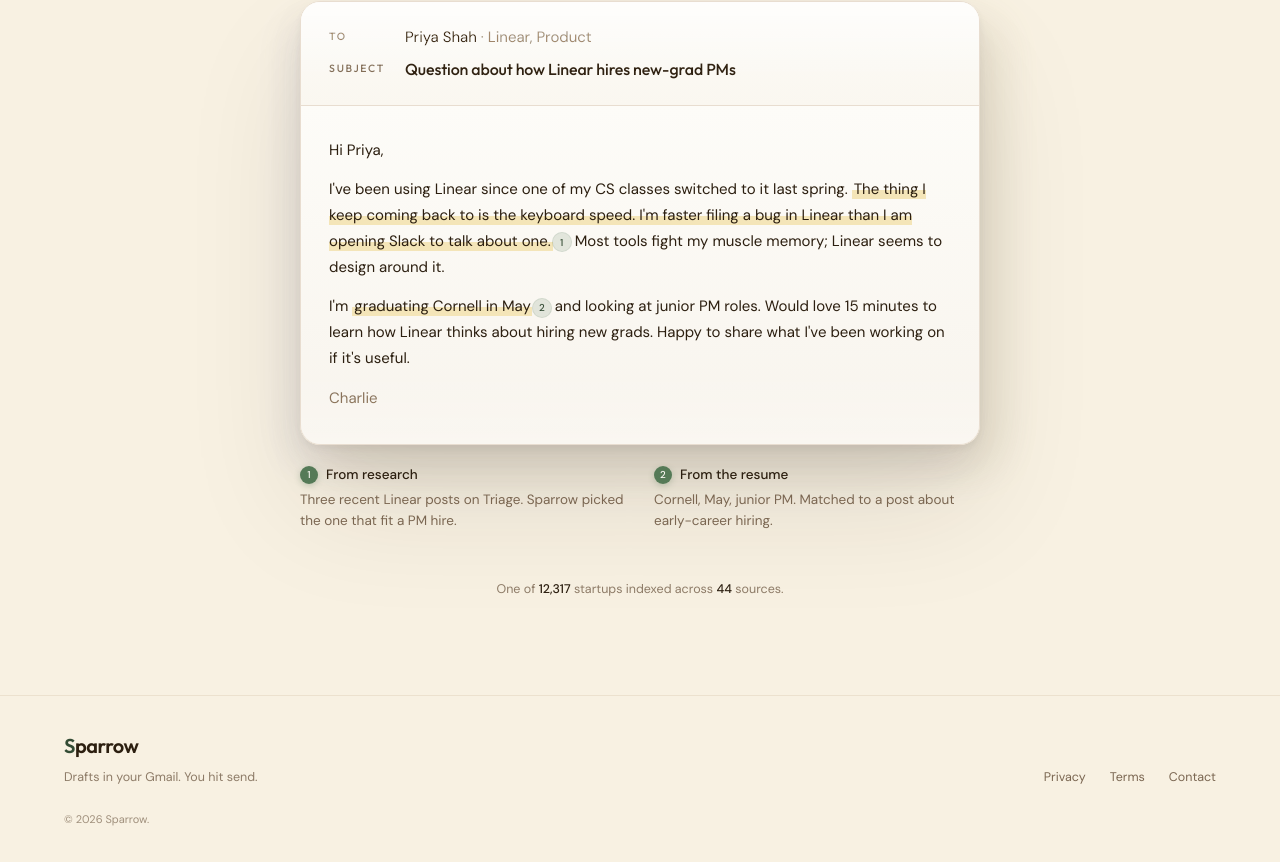
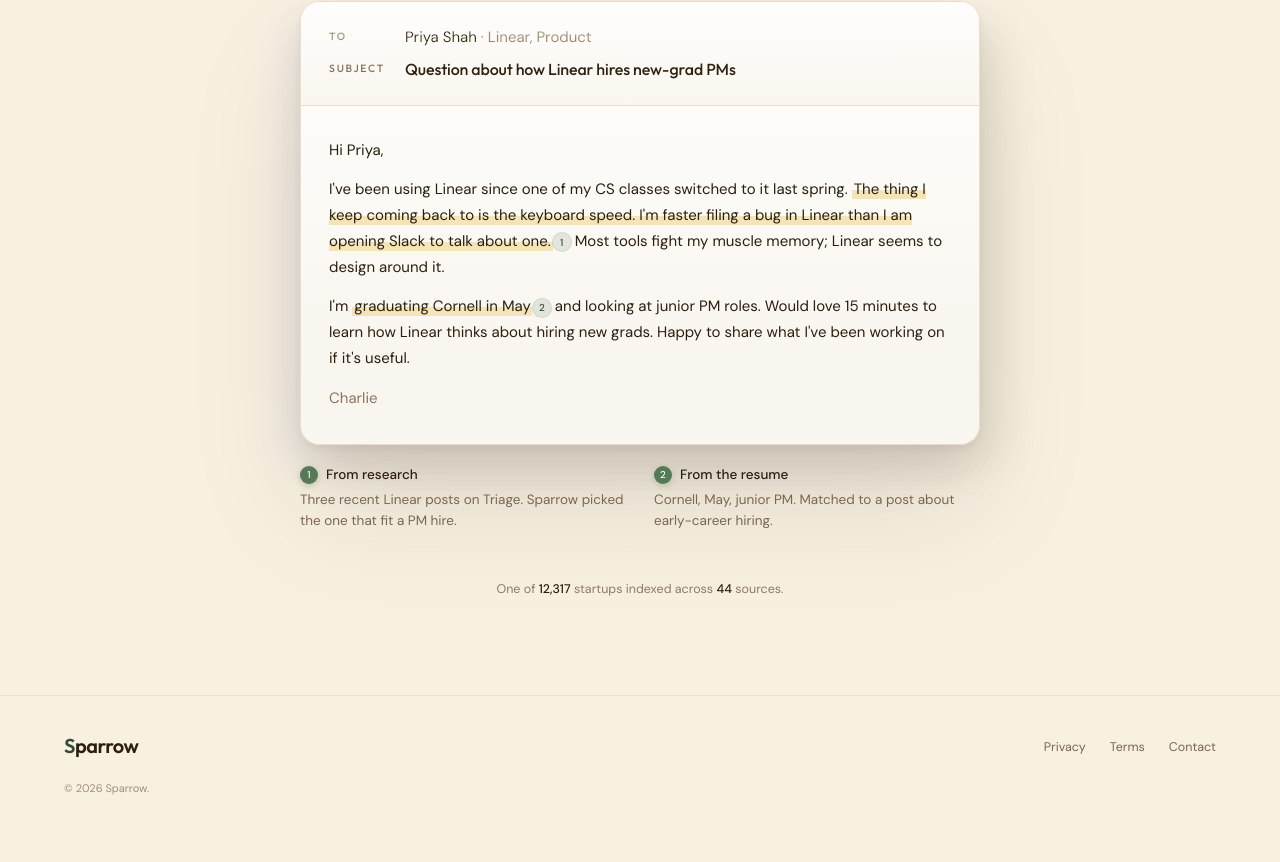
Before and after one commit to cx18121/sparrow, a React (Vite) app: page / in a window 1280 px wide. Shown: the part 926-1788 px from the top of the page. After the commit the page ends 1763 px from the top, so only its background shows below. Built offline with nearby package versions, Linux system fonts and the light colour scheme; no server answers.

Commit message:
Drop tagline from landing footer

```diff
--- a/src/components/Landing/Footer.tsx
+++ b/src/components/Landing/Footer.tsx
@@ -10,7 +10,6 @@ export default function LandingFooter() {
   return (
     <footer className="border-t border-accent/15 px-5 py-8 sm:px-8 sm:py-10">
       <div className="mx-auto flex w-full max-w-6xl flex-col gap-5 sm:flex-row sm:items-end sm:justify-between">
-        <div>
         <p
           className="font-display font-semibold leading-none"
           style={{
@@ -21,10 +20,6 @@ export default function LandingFooter() {
         >
           <span className="text-primary-700">S</span>parrow
         </p>
-          <p className="mt-3 text-[12.5px] leading-[1.5] text-muted/85">
-            Drafts in your Gmail. You hit send.
-          </p>
-        </div>
 
         <nav
           aria-label="Footer"
```
Lines whose indentation alone changed are shown as unchanged.
